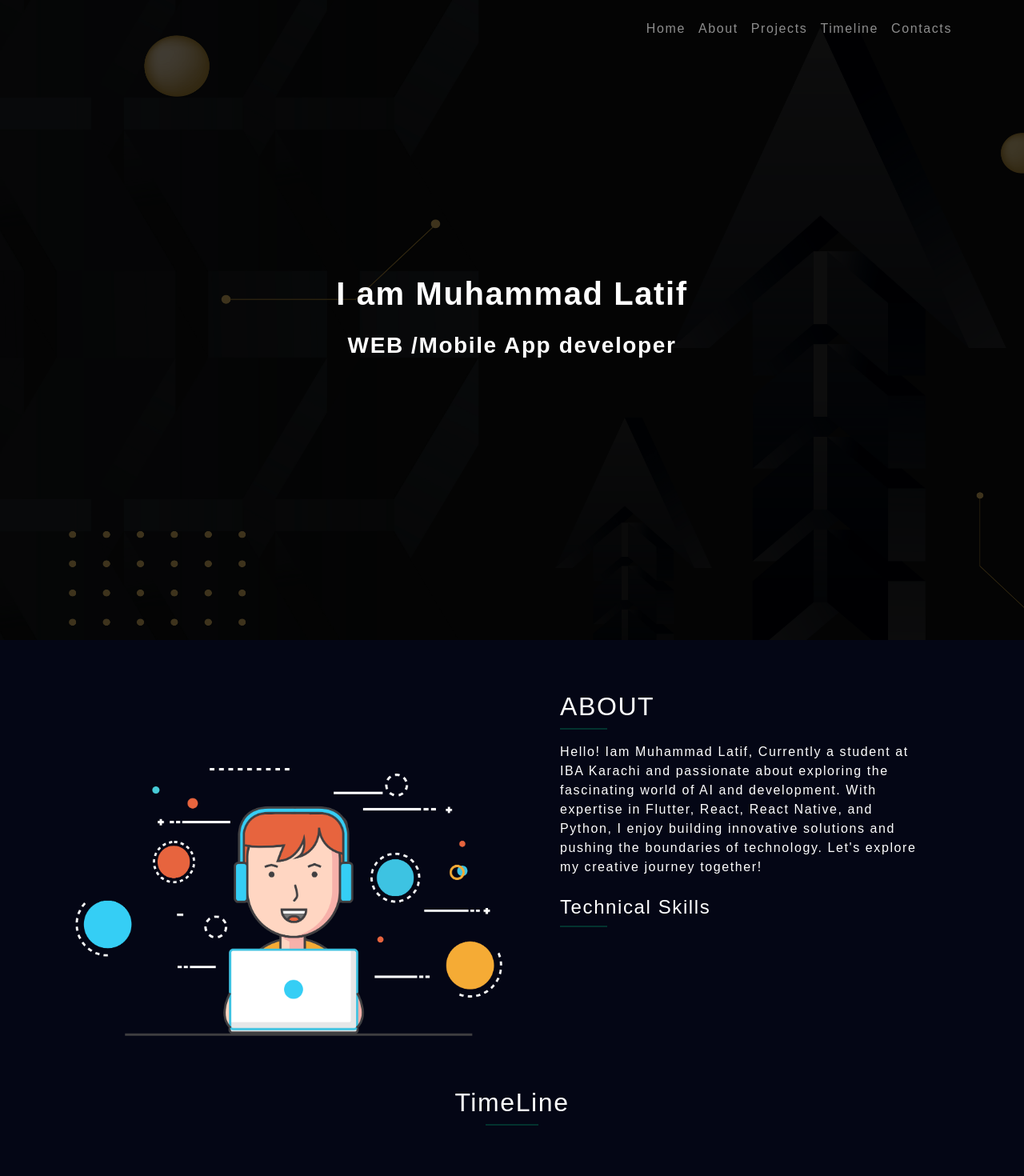
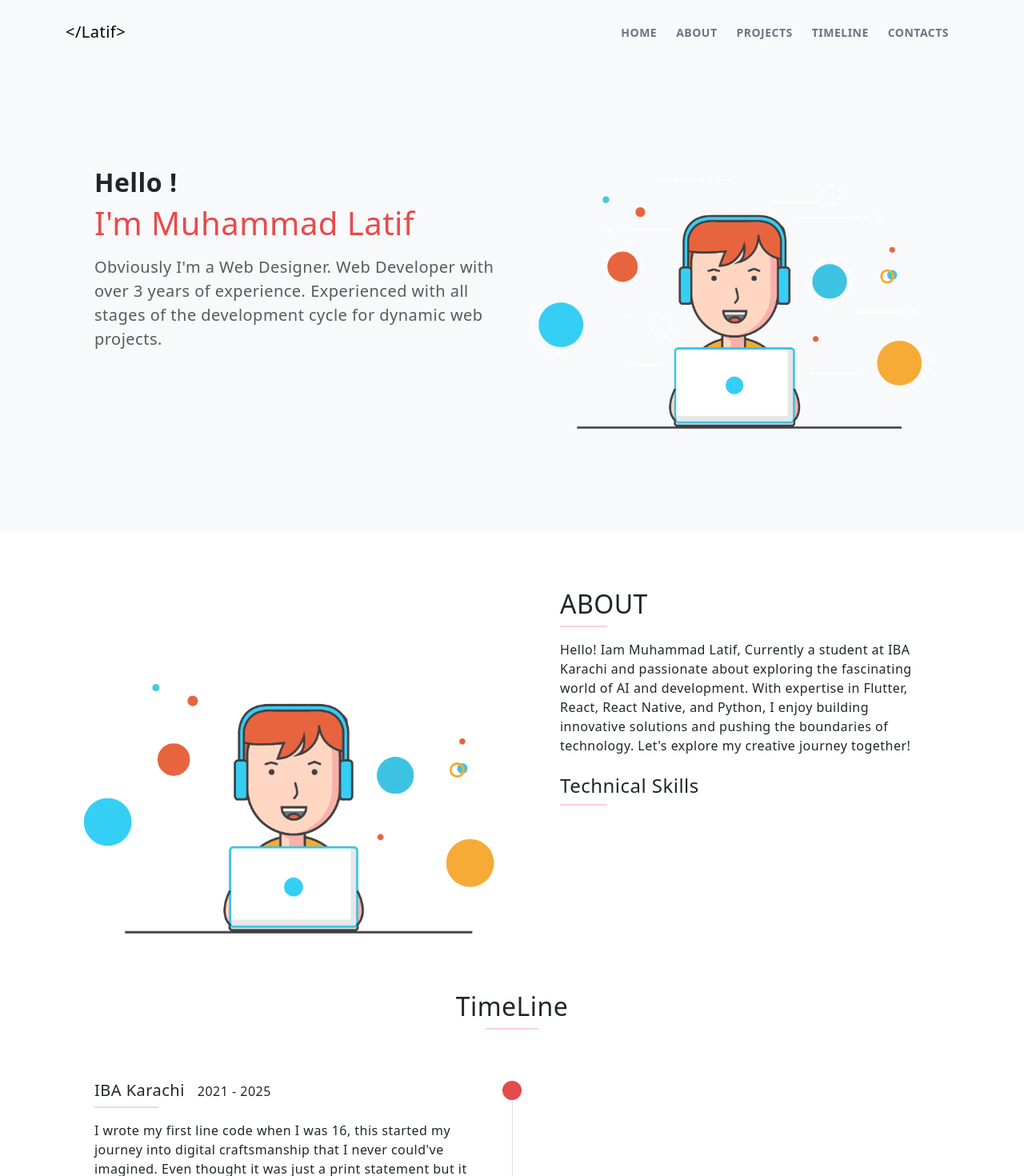
Before and after one commit to latif-muhammad/my-portfolio, a React (Create React App) app: page / in a window 1280 px wide. Shown: the top 1470 px of the page at 80% size. Built offline with nearby package versions, Linux system fonts and the light colour scheme.

Commit message:
changed intro design, implemented state

```diff
--- a/src/App.css
+++ b/src/App.css
@@ -2,10 +2,12 @@ body {
   margin: 0;
   font-weight: 400;
   background-color: var(--dark-mode);
-  letter-spacing: 1.6px !important;
+  letter-spacing: 0.03rem !important;
   line-height: 1.5;
-  color: white;
+  font-family: system-ui, -apple-system, "Segoe UI", Roboto, "Helvetica Neue", "Noto Sans", "Liberation Sans", Arial, sans-serif, "Apple Color Emoji", "Segoe UI Emoji", "Segoe UI Symbol", "Noto Color Emoji";
+
 }
+
 /* constants */
 hr {
   width: 13%;
@@ -14,14 +16,18 @@ hr {
   border: 0;
   text-decoration: none;
 }
+
 /* 040615 */
 :root {
-  --light-mode: #edf1f5;
-  --dark-mode:#040615;
-  --primary: #03b97d;
-  --primary-darken: #029c66;
-  --primary-back: #1E1E24;
-  --spare: #ff6900;
+  --primary-light-back: #ffffff;
+  --secondary-light-back: #f4f6fb;
+  --primary-dark-mode: #03131a;
+
+  --primary: #E54B4B;
+  --secondary: #e54b4b;
+  --primary-text: #1c2f50;
+  --secondary-text: #979797;
+
 }
 
 .overlay {
@@ -29,7 +35,7 @@ hr {
 }
 
 .section-margin {
-  margin-bottom: 4rem !important;
+  margin-bottom: 4.5rem !important;
 }
 
 .transition {
@@ -41,3 +47,18 @@ hr {
   -webkit-font-smoothing: antialiased;
   -moz-osx-font-smoothing: grayscale;
 }
+
+/* "Roboto",sans-serif
+back => rgba(37,88,171,.05)
+rgba(37,88,171,.05)
+
+==> blure sort = > #2fb4ae !important
+
+prange = > FF7F51
+
+ref links = > https://themesdesign.in/harold/layout/index.html
+
+link2 = > https://shreethemes.in/cristino/layouts/index.html
+time line good in second
+
+*/
--- /dev/null
+++ b/src/components/base/ProjectsCard.js
@@ -0,0 +1,14 @@
+const ProjectCard = () => {
+    return (
+        <div className="card text-white mb-3" style={ { backgroundColor: "#F4F6FB", width: "30%"} }>
+            <div className="card-header">Header</div>
+            <div className="card-body">
+                <h5 className="card-title">Dark card title</h5>
+                <p className="card-text">Some quick thissi fasdfasdf adfa df a d f adf ad fas df adf ad f adf adf ad fad f af ad fad f af adf adf ad fa df adexample text to build on the card title and make up the bulk of the card's content.</p>
+            </div>
+        </div>
+    );
+}
+
+
+export default ProjectCard;
--- a/src/components/core/Navbar.js
+++ b/src/components/core/Navbar.js
@@ -1,14 +1,19 @@
 import { useEffect, useState } from "react";
+import styles from "./Navbar.module.css";
 
 const Navbar = (props) => {
     const [bgColor, setBgColor] = useState('transparent');
+    const [shadow, setShadow] = useState('');
 
     useEffect(() => {
         const handleScroll = () => {
             if (window.scrollY > 200) {
-                setBgColor('bg-dark');
+                setBgColor('bg-white');
+                setShadow('shadow');
             } else {
                 setBgColor('bg-transparent');
+                setShadow('');
+
             }
         };
         window.addEventListener('scroll', handleScroll);
@@ -17,9 +22,9 @@ const Navbar = (props) => {
         };
     }, []);
     return (
-        <nav className={`navbar navbar-expand-lg transition fixed-top navbar-dark py-3 ${bgColor}`}>
-            <div className={"container"}>
-                <a className={"navbar-brand"} href="#"></a>
+        <nav className={`navbar navbar-expand-lg transition fixed-top py-3 navbar-light ${bgColor} ${shadow}`}>
+            <div className={"container py-1"}>
+                <a className={"navbar-brand"} href="#">{"</Latif>"}</a>
                 <button className={"navbar-toggler"} type="button" data-toggle="collapse" data-target="#navbarSupportedContent" aria-controls="navbarSupportedContent" aria-expanded="false" aria-label="Toggle navigation">
                     <span className={"navbar-toggler-icon"}></span>
                 </button>
@@ -27,8 +32,8 @@ const Navbar = (props) => {
                     <ul className={"navbar-nav ms-auto"}>
                         {
                             props.data.map((item) => (
-                                <li key={item.id} className={"nav-item"}>
-                                    <a className={"nav-link"} href="#">{item.title} </a>
+                                <li key={item.id} className={"nav-item mx-1"}>
+                                    <a className={`nav-link text-uppercase text-secondary fs-1 ${styles.link}`} href="#">{item.title} </a>
                                 </li>
                             )
                             )
--- a/src/components/core/Navbar.module.css
+++ b/src/components/core/Navbar.module.css
@@ -0,0 +1,8 @@
+.link {
+    font-size: 14px!important;
+    font-weight: 600!important;
+}
+
+.link:hover{
+    color: var(--primary)!important;
+}
--- a/src/index.css
+++ b/src/index.css
@@ -1,11 +1,10 @@
 body {
   margin: 0;
-  font-family: "europa", sans-serif;
+  font-family: "Montserrat",sans-serif;
   -webkit-font-smoothing: antialiased;
   -moz-osx-font-smoothing: grayscale;
-  /* background-color: black; */
 }
 
-code {
+/* code {
   font-family: source-code-pro, Menlo, Monaco, Consolas, 'Courier New', monospace;
-}
+} */
--- a/src/screens/HomeScreen.js
+++ b/src/screens/HomeScreen.js
@@ -4,22 +4,31 @@ import Timeline from '../components/core/Timeline';
 import * as data from "../utilities/data";
 import ContactForm from "../components/UI/ContactForm";
 import SocialButton from "../components/core/SocialButton";
-
+import ProjectsCard from "../components/base/ProjectsCard"
 
 const HomeScreen = () => {
     const icons = ["fa fa-facebook", "fa fa-twitter", "fa fa-linkedin", "fa fa-github"];
     return (
         <div>
-            <section className={`section-margin header ${styles.header}`}>
-                <div className="overlay">
-                    <Navbar data={data.navData}></Navbar>
-                    <div className="intro text-white vh-100 d-flex container align-items-center justify-content-center flex-column">
-                        <h1 className="mb-4 fw-bold">I am Muhammad Latif</h1>
-                        <h3 className="fw-bold ">WEB /Mobile App developer</h3>
+            <section className={`section-margin header bg-light`}>
+                <Navbar data={data.navData}></Navbar>
+                <div className="container px-5">
+                    <div className="row" style={{ height: '83vh' }}>
+                        <div className="col intro d-flex container center justify-content-center flex-column ">
+                            <h5 class="sub-title fw-bold fs-2">Hello !</h5>
+                            <h1 class="heading mb-3" style={{ color : 'var(--primary)'}}>I'm Muhammad Latif</h1>
+                            <p class="para-desc text-muted fs-5">Obviously I'm a Web Designer. Web Developer with over 3 years of experience. Experienced with all stages of the development cycle for dynamic web projects.</p>
+                        </div>
+                        <div className="col intro text-white d-flex container center justify-content-center flex-column ">
+                            <img src={require('../assets/ab-img.png')} className="pt-5 mt-5" alt="Not Found" height="auto" width="100%" />
+
+                        </div>
+
                     </div>
                 </div>
+
             </section>
-            <section id="About" className="container section-margin">
+            <section id="About" className="container section-margin bg-white">
                 <div className="row">
                     <div id="ab-img" className="d-none d-md-block col-md-6 me-5">
                         <img src={require('../assets/ab-img.png')} className="pt-5 mt-5" alt="Not Found" height="auto" width="100%" />
@@ -45,7 +54,11 @@ const HomeScreen = () => {
             <section className="section-margin timelineSection">
                 <Timeline timelineData={data.timelineData}></Timeline>
             </section>
-            <section className="projects container section-margin"></section>
+            <section className="projects container section-margin d-flex justify-content-between justify-content-around">
+                <ProjectsCard></ProjectsCard>
+                <ProjectsCard></ProjectsCard>
+                <ProjectsCard></ProjectsCard>
+            </section>
 
             <section className="contactSections container section-margin">
                 <div className="row">
@@ -82,7 +95,7 @@ const HomeScreen = () => {
                             {
                                 icons.map((icon) => {
                                     var key = icons.indexOf(icon);
-                                    return <SocialButton key={ key } icon={icon}></SocialButton>
+                                    return <SocialButton key={key} icon={icon}></SocialButton>
                                 })
                             }
                         </div>
--- a/src/screens/HomeScreen.module.css
+++ b/src/screens/HomeScreen.module.css
@@ -1,6 +1,4 @@
 
 .header {
-    background: url(../assets/back.jpg);
-    background-attachment: fixed;
-    background-size: 100% 100%;
+    background-color: #f9fafd;
 }
```
